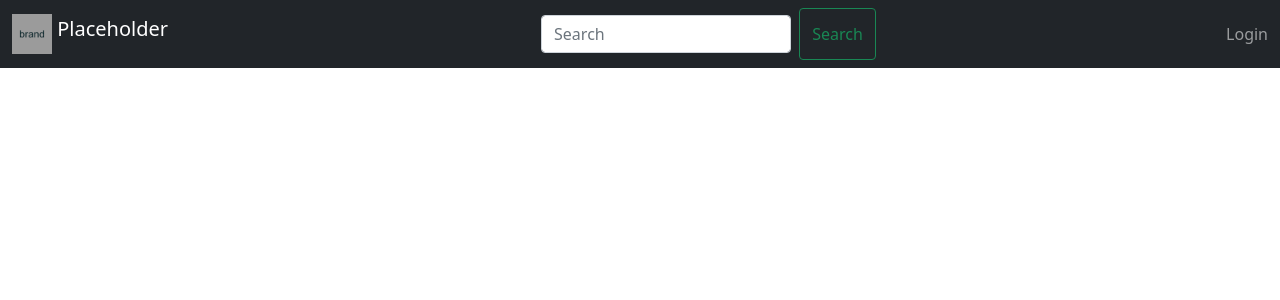
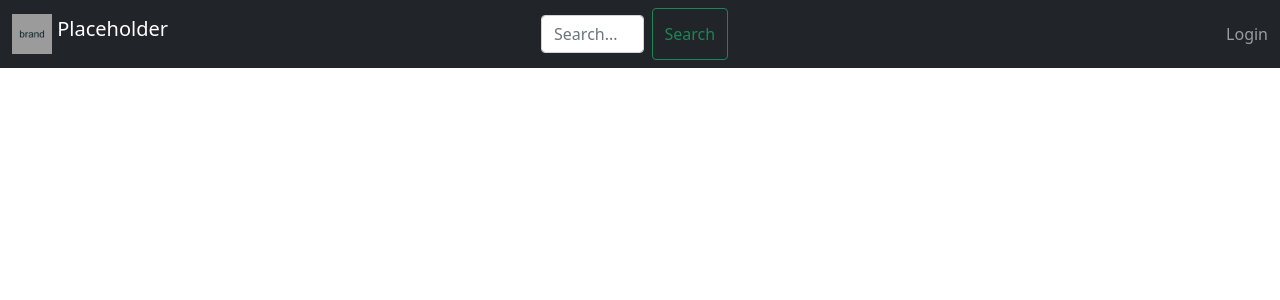
Before and after one commit to justjordyy/blogproject, a PHP site: page / in a window 1280 px wide. Shown: the top 300 px of the page. Run offline with PHP 8.4, Linux system fonts and the light colour scheme.

Commit message:
Update index.php

```diff
--- a/index.php
+++ b/index.php
@@ -82,10 +82,10 @@ if(isset($_POST["loginbutton"])){
           <a class="navbar-brand" id="brandcolor" href="#">
             <img src="./img/brand.png"width="40" height="40" class="d-inline-block align-top">
             Placeholder</a>
-            <form class="d-flex">
-                <input class="form-control me-2" type="search" placeholder="Search" aria-label="Search">
-                <button class="btn btn-outline-success" type="submit">Search</button>
-              </form>
+            <form action="search.php?" method="post" class="d-flex">
+              <input class="form-control me-2" type="text" name="search" placeholder="Search..." required="" style="width:30%"></p>
+              <button class="btn btn-outline-success" type="submit" value="Submit">Search</button>
+            </form>
             <span class="navbar-text" id="login"  data-bs-toggle="modal" data-bs-target="#loginmodal">Login</span>
             <button class="navbar-toggler" type="button" data-bs-toggle="collapse" data-bs-target="#navbarText" aria-controls="navbarText" aria-expanded="false" aria-label="Toggle navigation">
                 <span class="navbar-toggler-icon"></span>
```
